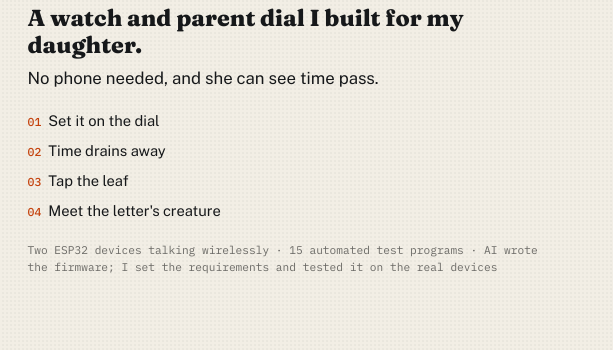
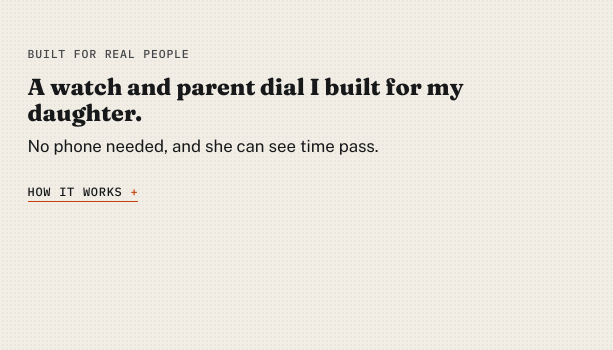
Before and after one commit to JonBold11/portfolio-visual, a plain HTML site: page index.html in a window 1280 px wide. Shown: the part 1045-1395 px from the top of the page, 667-1280 px from the left. Drawn offline with nearby package versions, Linux system fonts and the light colour scheme.

Commit message:
Watch panel: details behind 'How it works'
Co-Authored-By: Claude Opus 5.5 <noreply@anthropic.com>

```diff
--- a/index.html
+++ b/index.html
@@ -74,6 +74,10 @@ details.tbl td,details.tbl th{text-align:left;font-weight:400;padding:.25rem .4r
 .steps{counter-reset:s;list-style:none;padding:0;margin:0 0 1.2rem;display:grid;gap:.45rem}
 .steps li{counter-increment:s;font-size:.92rem}
 .steps li::before{content:counter(s,decimal-leading-zero) "  ";font:500 .72rem var(--mono);color:var(--signal)}
+.more summary{list-style:none;cursor:pointer;display:inline-block;font:500 .75rem/1 var(--mono);text-transform:uppercase;letter-spacing:.06em;border-bottom:1px solid var(--signal);padding-bottom:.2rem;margin-bottom:1rem}
+.more summary::-webkit-details-marker{display:none}
+.more summary::after{content:" +";color:var(--signal)}
+.more[open] summary::after{content:" −"}
 @media (max-width:900px){.built{grid-template-columns:1fr;gap:1.2rem}}
 /* timeline: year ruler, deployments as brackets, recovery as a background band */
 .timeline{padding:2rem 0 1.6rem;border-bottom:1px solid var(--ink)}
@@ -167,8 +171,10 @@ footer{padding:1.6rem 0 3rem;display:flex;flex-wrap:wrap;gap:1.2rem 2.5rem;align
     <p class="label">Built for real people</p>
     <h2>A watch and parent dial I built for my daughter.</h2>
     <p class="lede2">No phone needed, and she can see time pass.</p>
-    <ol class="steps"><li>Set it on the dial</li><li>Time drains away</li><li>Tap the leaf</li><li>Meet the letter's creature</li></ol>
-    <p class="fine">Two ESP32 devices talking wirelessly · 15 automated test programs · AI wrote the firmware; I set the requirements and tested it on the real devices</p>
+    <details class="more"><summary>How it works</summary>
+      <ol class="steps"><li>Set it on the dial</li><li>Time drains away</li><li>Tap the leaf</li><li>Meet the letter's creature</li></ol>
+      <p class="fine">Two ESP32 devices talking wirelessly · 15 automated test programs · AI wrote the firmware; I set the requirements and tested it on the real devices</p>
+    </details>
   </div>
 </section>
 
```
